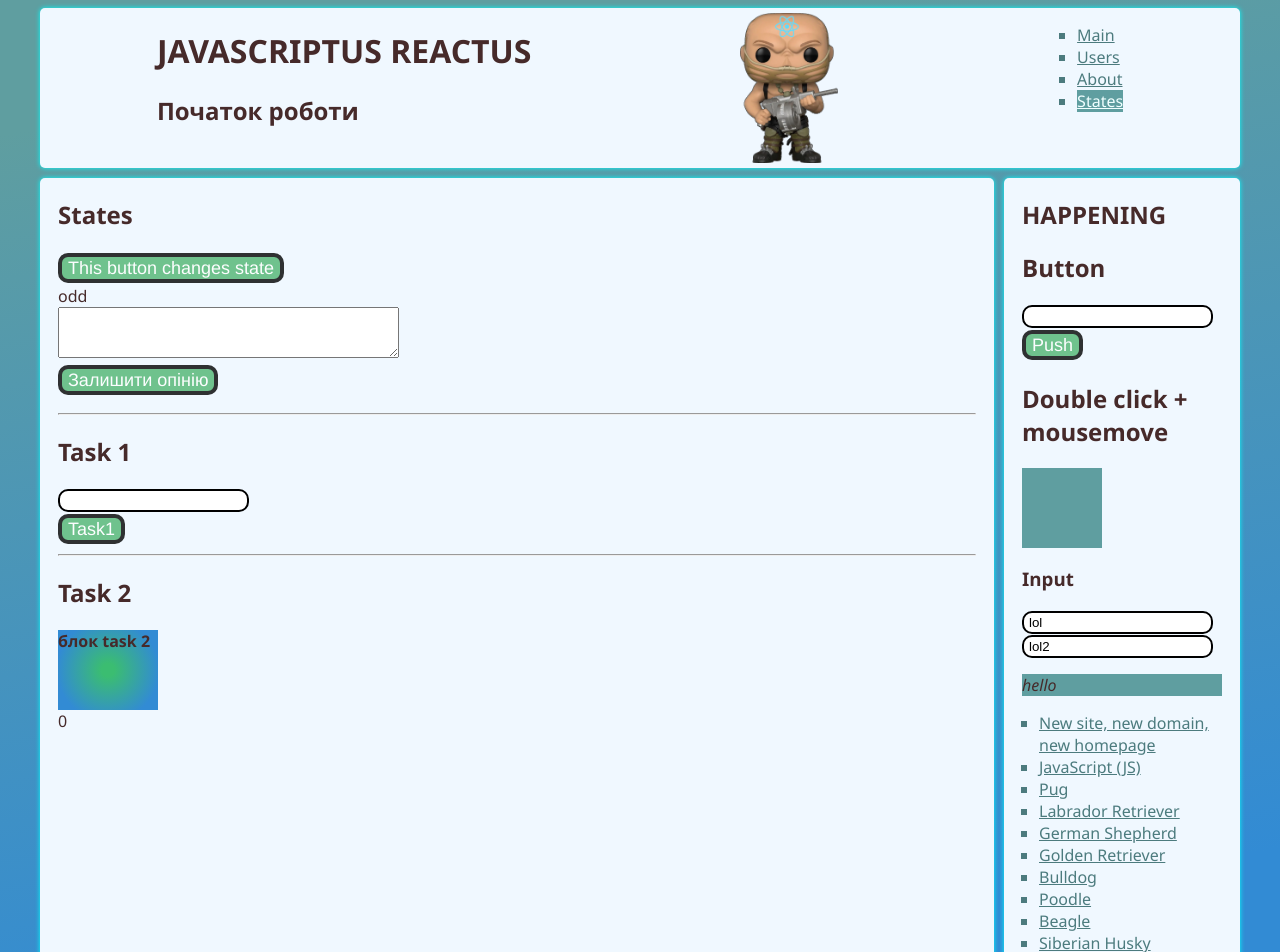
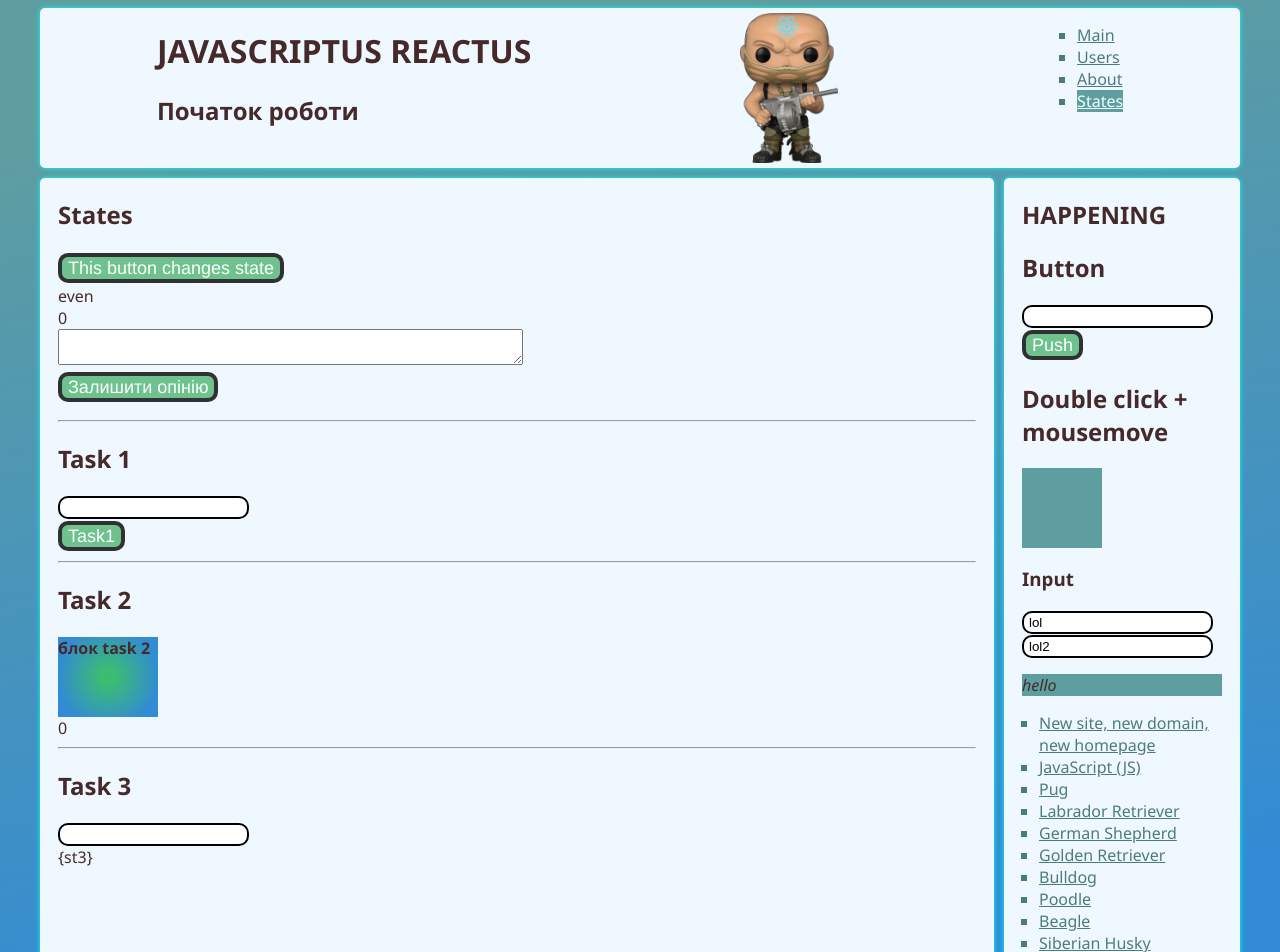
Before and after one commit to tztaras/app, a React (Create React App) app: page /states in a window 1280 px wide. Shown: the top 952 px of the page. Built offline with nearby package versions, Linux system fonts and the light colour scheme.

Commit message:
text area jsx

```diff
--- a/src/Comp/States.js
+++ b/src/Comp/States.js
@@ -5,7 +5,7 @@ import { useState } from 'react';
 
 
 function States() {
-    const [count, setCount] = useState();
+    const [count, setCount] = useState(0);
     const [comment, setComment] = useState([]);
     const [st1, setContent] = useState([]);
     const [st2, setState] = useState(0);
@@ -64,7 +64,7 @@ function States() {
                 <div>{count % 2 === 0 ? 'even' : 'odd' }</div>
                 <div>{count}</div>
 
-                <div><textarea name="" id="" cols="40" rows="3" ref={textComment}></textarea></div>
+                <div ><textarea name="" id=""  ref={textComment}  style={{ width: '50%' }}></textarea></div>
 
                 <div><button onClick={addComment}>Залишити опінію</button></div>
 
@@ -90,6 +90,12 @@ function States() {
                 <div className="task2" onMouseEnter={()=>task2(11)}> <h4>блок task 2</h4></div>
                 <div>{st2}</div>
             </section>
+            <section>
+                <hr />
+                <h2>Task 3</h2>
+                <div><input type="text" /></div>
+                <div>{'{st3}'}</div>
+            </section>
         </div>
     );
 }
```
